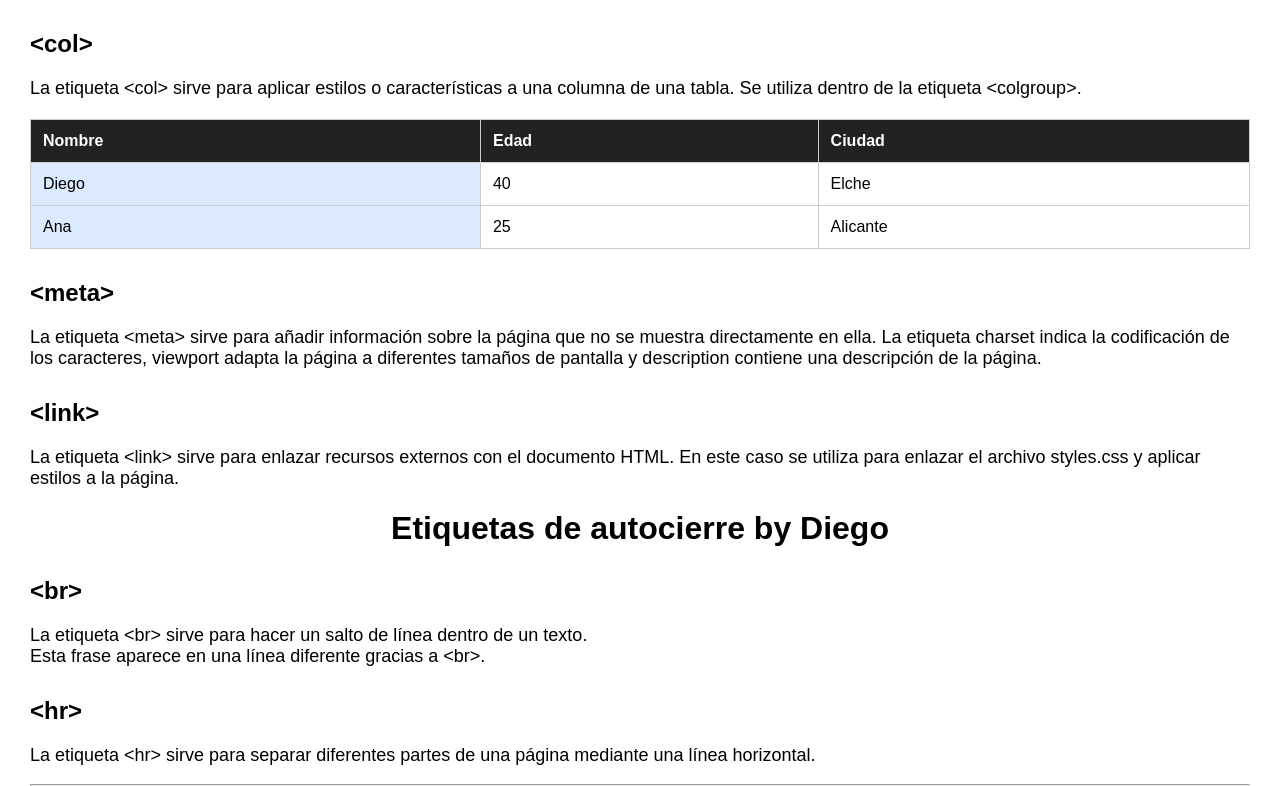
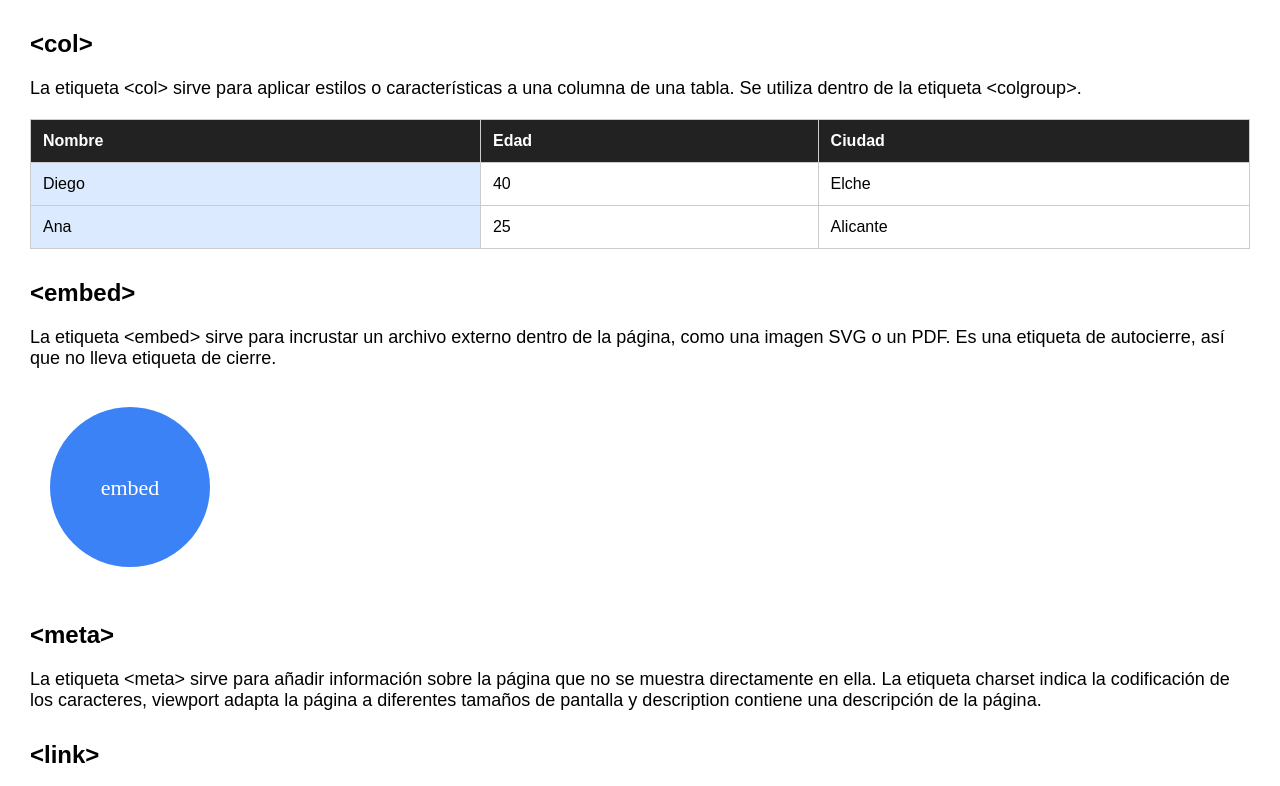
Before and after one commit to DiegoSan85/tarea1_2, a plain HTML site: page index.html in a window 1280 px wide. Shown: the top 786 px of the page. Drawn offline with Linux system fonts and the light colour scheme.

Commit message:
commit10

```diff
--- a/index.html
+++ b/index.html
@@ -38,6 +38,14 @@
         <td>Alicante</td>
     </tr>
 </table>
+<h2>&lt;embed&gt;</h2>
+
+<p>
+    La etiqueta &lt;embed&gt; sirve para incrustar un archivo externo dentro de la página,
+    como una imagen SVG o un PDF. Es una etiqueta de autocierre, así que no lleva etiqueta de cierre.
+</p>
+
+<embed src="dibujo.svg" type="image/svg+xml" width="200" height="200">
 <h2>&lt;meta&gt;</h2>
 
 <p>
```
Also changed, not shown: dibujo.svg (added).
